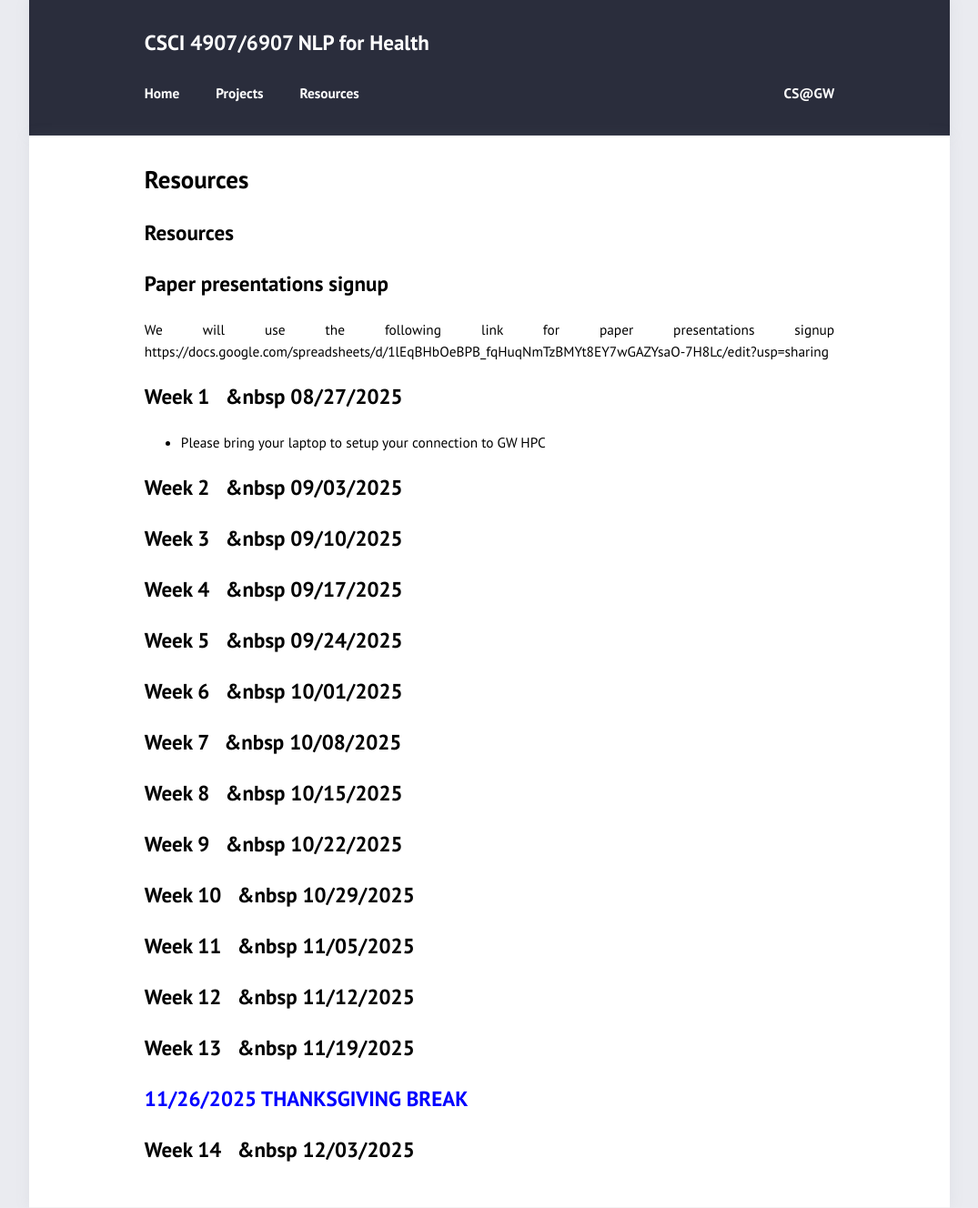
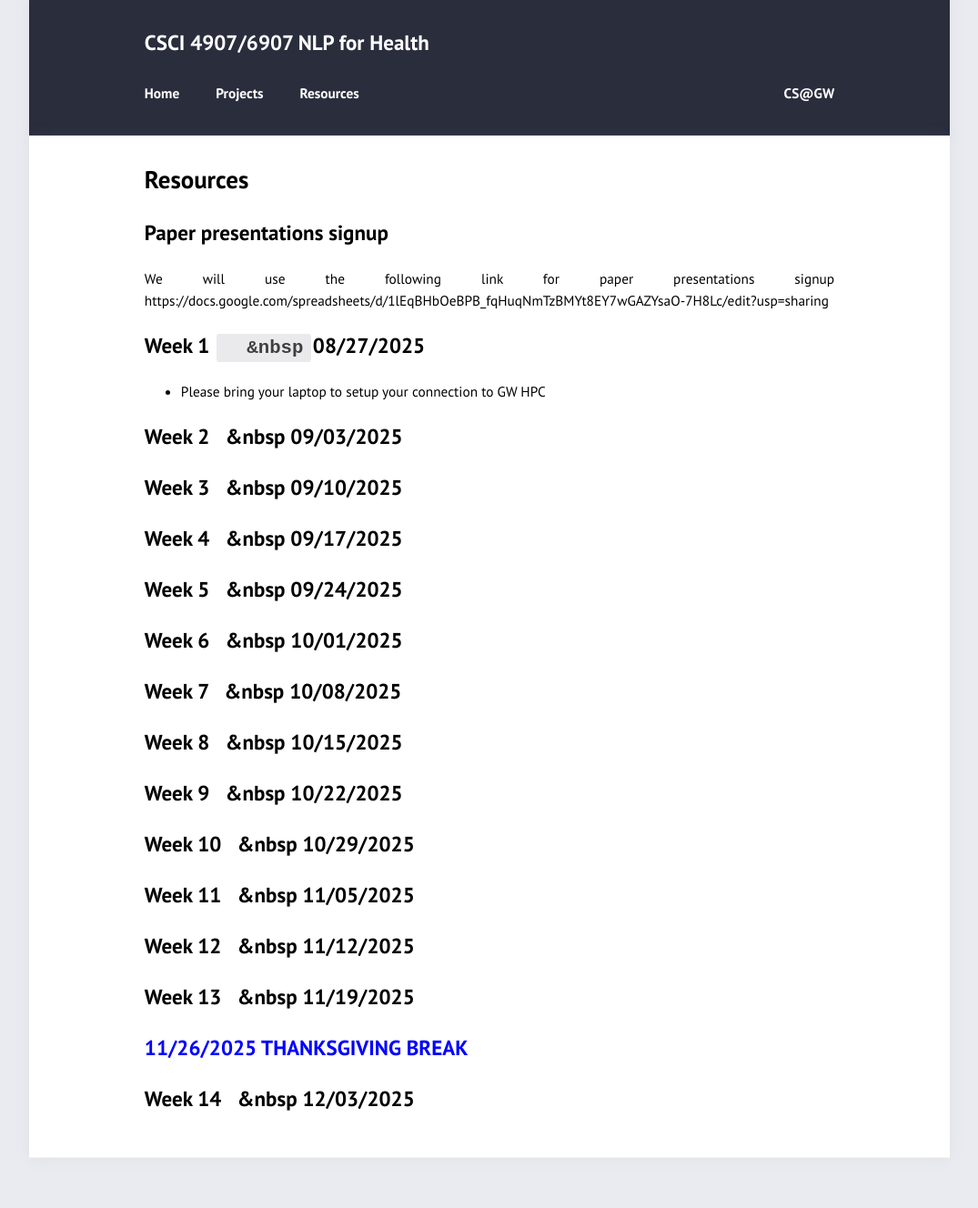
Before and after one commit to azirikly/nlp4health-fall25, a Jekyll site: the page built from resources.md, in a window 1280 px wide. Shown: the whole page at 91% size, without its empty margins (102-1177 px from the left). Built offline with Jekyll 4.4.1, drawn with Linux system fonts in a browser that asks for light colours; after the commit the page ends 1273 px from its top, so only the background shows below that.

Commit message:
Update resources.md

```diff
--- a/resources.md
+++ b/resources.md
@@ -2,13 +2,11 @@
 title: "Resources"
 layout: page
 ---
-# Resources
 
 ## Paper presentations signup
-We will use the following link for paper presentations signup
-https://docs.google.com/spreadsheets/d/1lEqBHbOeBPB_fqHuqNmTzBMYt8EY7wGAZYsaO-7H8Lc/edit?usp=sharing
+We will use the following link for paper presentations signup https://docs.google.com/spreadsheets/d/1lEqBHbOeBPB_fqHuqNmTzBMYt8EY7wGAZYsaO-7H8Lc/edit?usp=sharing
 
-## Week 1 &nbsp;&nbsp;&nbsp 08/27/2025
+## Week 1 <code>&nbsp;&nbsp;&nbsp</code>08/27/2025
 - Please bring your laptop to setup your connection to GW HPC
 
 ## Week 2 &nbsp;&nbsp;&nbsp 09/03/2025
```
